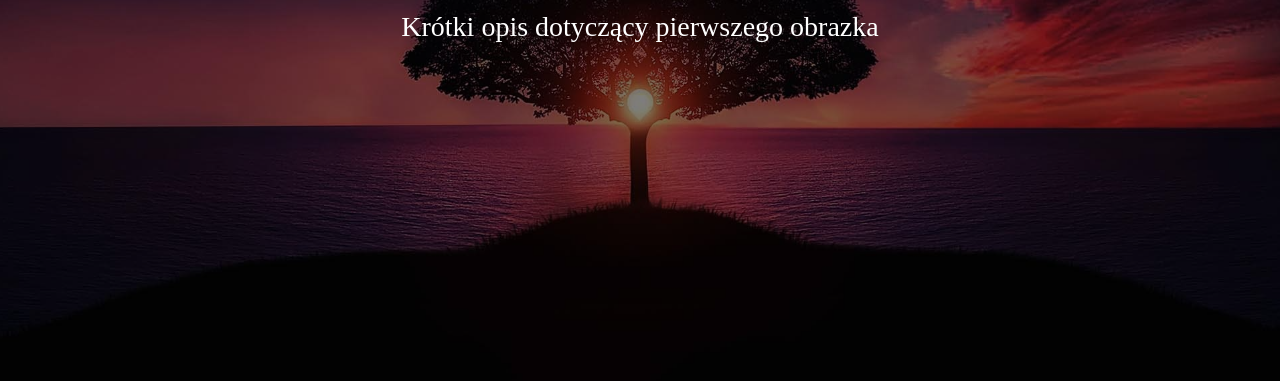
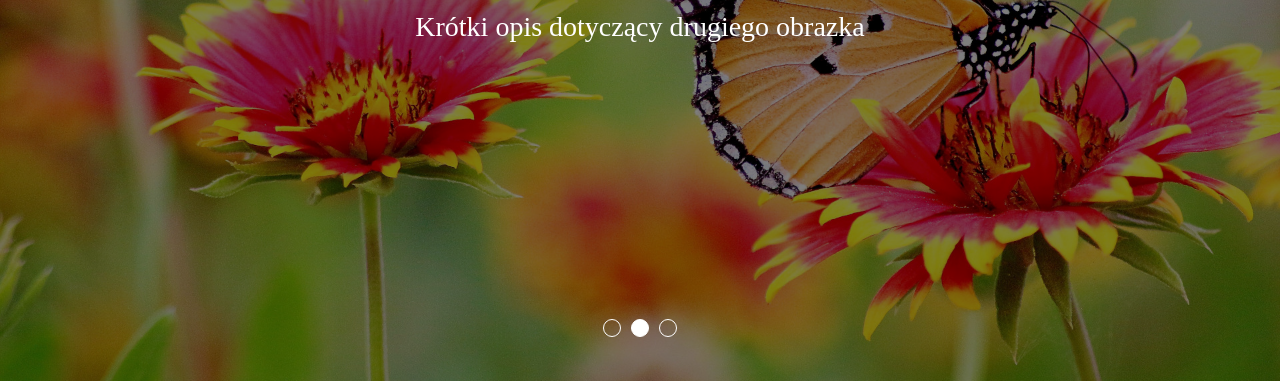
Before and after one commit to nowakmateusz1994/-wiczenia, a plain HTML site: page slider/index.html in a window 1280 px wide. Shown: the part 419-800 px from the top of the page. Drawn offline with Linux system fonts and the light colour scheme.

Commit message:
gotowy brzydki slider
brzydki pod względem kodu

```diff
--- a/slider/script.js
+++ b/slider/script.js
@@ -16,7 +16,7 @@ slideArr = [
     }];
 
 slideIndex = 0;
-
+let = autoPlay = [];
 slideTitle = document.querySelector('div.slideTitle');
 slideDescription = document.querySelector('div.slideDescription');
 slide = document.querySelector('div.slide');
@@ -26,7 +26,7 @@ index = 0;
 
 
 dots = document.querySelector('div.dots');
-dotArr
+let dotArr = [];
 createDots = function () {
     for (let i = 0; i < slideArr.length; i++) {
         let dot = document.createElement('div');
@@ -37,7 +37,10 @@ createDots = function () {
     }
 }
 
+
+
 createDots();
+
 
 changeSlide = () => {
     slideTitle.innerText = "";
@@ -48,11 +51,40 @@ changeSlide = () => {
         slideTitle.innerText = slideArr[index].title;
         slideDescription.innerText = slideArr[index].description;
         slide.style.opacity = 1;
+        wichDot();
     }, 100);
+
+autoPlay = setTimeout(() => {
+   if(index === slideArr.length -1){
+       index = 0
+   } else{
+       index++
+   }
+   changeSlide();
+}, 3000);
+
 
 }
 
+
+
+
+let wichDot = () =>  {
+    dotArr.forEach((dot,i) =>{
+        dot.classList.remove('active');
+        dot.addEventListener('click', ()=>{
+            clearTimeout(autoPlay);
+            index = i;
+            changeSlide();
+        });
+    });
+    dotArr[index].classList.add('active');
+}
+
+wichDot();
+
 next.addEventListener('click', function () {
+    clearTimeout(autoPlay);
     if (index === slideArr.length - 1) {
         index = 0;
     } else {
@@ -62,6 +94,7 @@ next.addEventListener('click', function () {
 })
 
 prev.addEventListener('click', function () {
+    clearTimeout(autoPlay);
     if (index === 0) {
         index = slideArr.length - 1;
     } else {
@@ -69,3 +102,5 @@ prev.addEventListener('click', function () {
     }
     changeSlide();
 })
+
+changeSlide();
--- a/slider/style.css
+++ b/slider/style.css
@@ -103,3 +103,7 @@
 .dot:hover{
     background: white;
 }
+
+.dot.active{
+    background: white;
+}
```
